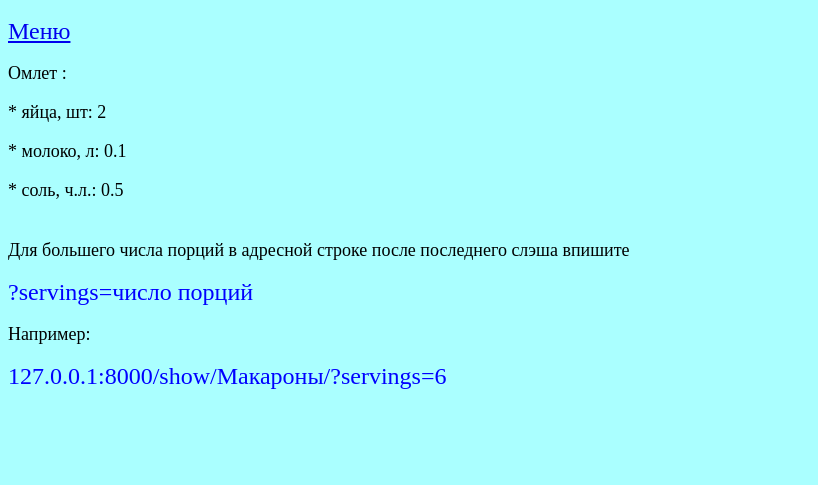
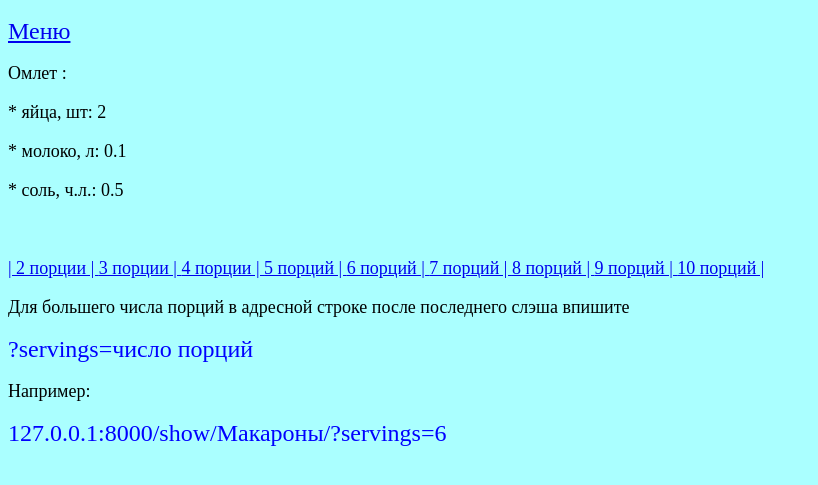
Before and after one commit to choroh/Netology_Django_Lesson2_1, a Django app: the page made by calculator/templates/calculator/index.html in a window 1280 px wide. Shown: the top 485 px of the page, without its empty margins (0-818 px from the left). Run offline with Django 3.2, Linux system fonts and the light colour scheme.

Commit message:
Добавил ссылки на порции

```diff
--- a/calculator/templates/calculator/index.html
+++ b/calculator/templates/calculator/index.html
@@ -16,6 +16,18 @@
 {% endfor %}
 
     <br>
+
+<p><a href="?servings=2">| 2 порции | </a>
+    <a href="?servings=3">3 порции | </a>
+    <a href="?servings=4">4 порции | </a>
+    <a href="?servings=5">5 порций | </a>
+    <a href="?servings=6">6 порций | </a>
+    <a href="?servings=7">7 порций | </a>
+    <a href="?servings=8">8 порций | </a>
+    <a href="?servings=9">9 порций | </a>
+    <a href="?servings=10">10 порций | </a>
+</p>
+
 Для большего числа порций в адресной строке после последнего слэша впишите
 <p><font size="5" color="blue">?servings=число порций</font></p>
 Например:<br>
--- a/calculator/views.py
+++ b/calculator/views.py
@@ -31,7 +31,7 @@ def show_recipe(request, dish: dict) -> django.http.response.HttpResponse:  # п
     """
     rec = DATA.get(dish)  # получаем словарь с данными текущего блюда
     pics = int(request.GET.get('servings', 1))  # По умолчанию 1 порция
-    print('pics', pics)
+
     rec1 = {}  # словарь для подготовки рецепта с нужным числом порций
     for key, value in rec.items():
         rec1[key] = round(value * pics, 2)
@@ -40,7 +40,7 @@ def show_recipe(request, dish: dict) -> django.http.response.HttpResponse:  # п
         'recipe': rec1,  # рецепт
         }
     print('context', context)
-    print(type(render(request, 'calculator/index.html', context)))
+
     return render(request, 'calculator/index.html', context)
 
 
```
